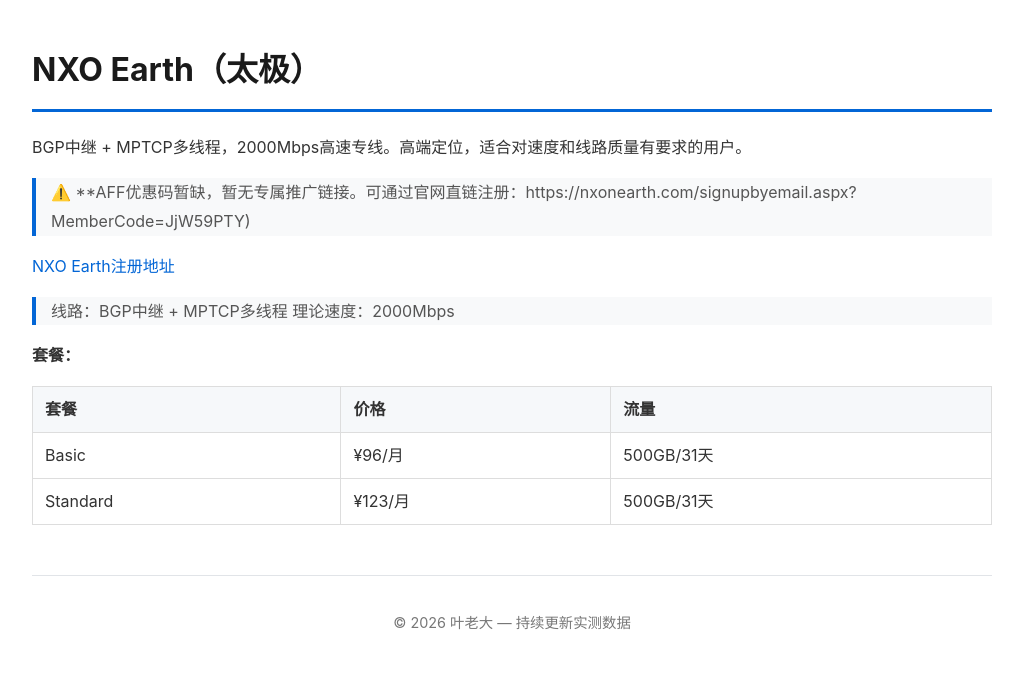
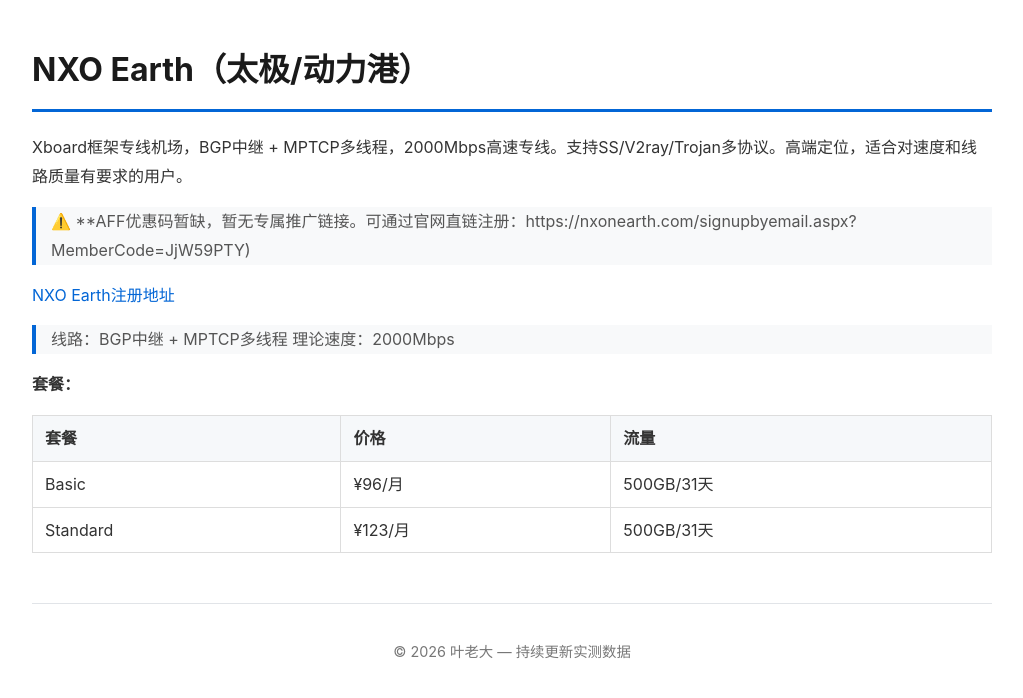
Before and after one commit to yezuofan/free-internet-guide, a Jekyll site: the page built from airport-reviews/nxo-earth.md, in a window 1280 px wide. Shown: the top 698 px of the page, without its empty margins (128-1151 px from the left). Built offline with Jekyll 4.4.1, drawn with Linux system fonts in a browser that asks for light colours; our own code applies the rules of GitHub Pages for plain Markdown files.

Commit message:
Merge: dongligang (动力港) into nxo-earth (太极/动力港) — same airport

```diff
--- a/airport-reviews/nxo-earth.md
+++ b/airport-reviews/nxo-earth.md
@@ -1,6 +1,6 @@
-# NXO Earth（太极）
+# NXO Earth（太极/动力港）
 
-BGP中继 + MPTCP多线程，2000Mbps高速专线。高端定位，适合对速度和线路质量有要求的用户。
+Xboard框架专线机场，BGP中继 + MPTCP多线程，2000Mbps高速专线。支持SS/V2ray/Trojan多协议。高端定位，适合对速度和线路质量有要求的用户。
 
 > ⚠️ **AFF优惠码暂缺，暂无专属推广链接。可通过官网直链注册：https://nxonearth.com/signupbyemail.aspx?MemberCode=JjW59PTY)
 
```
Also changed, not shown: airport-reviews/dongligang.md (deleted, +0 -9 lines).
